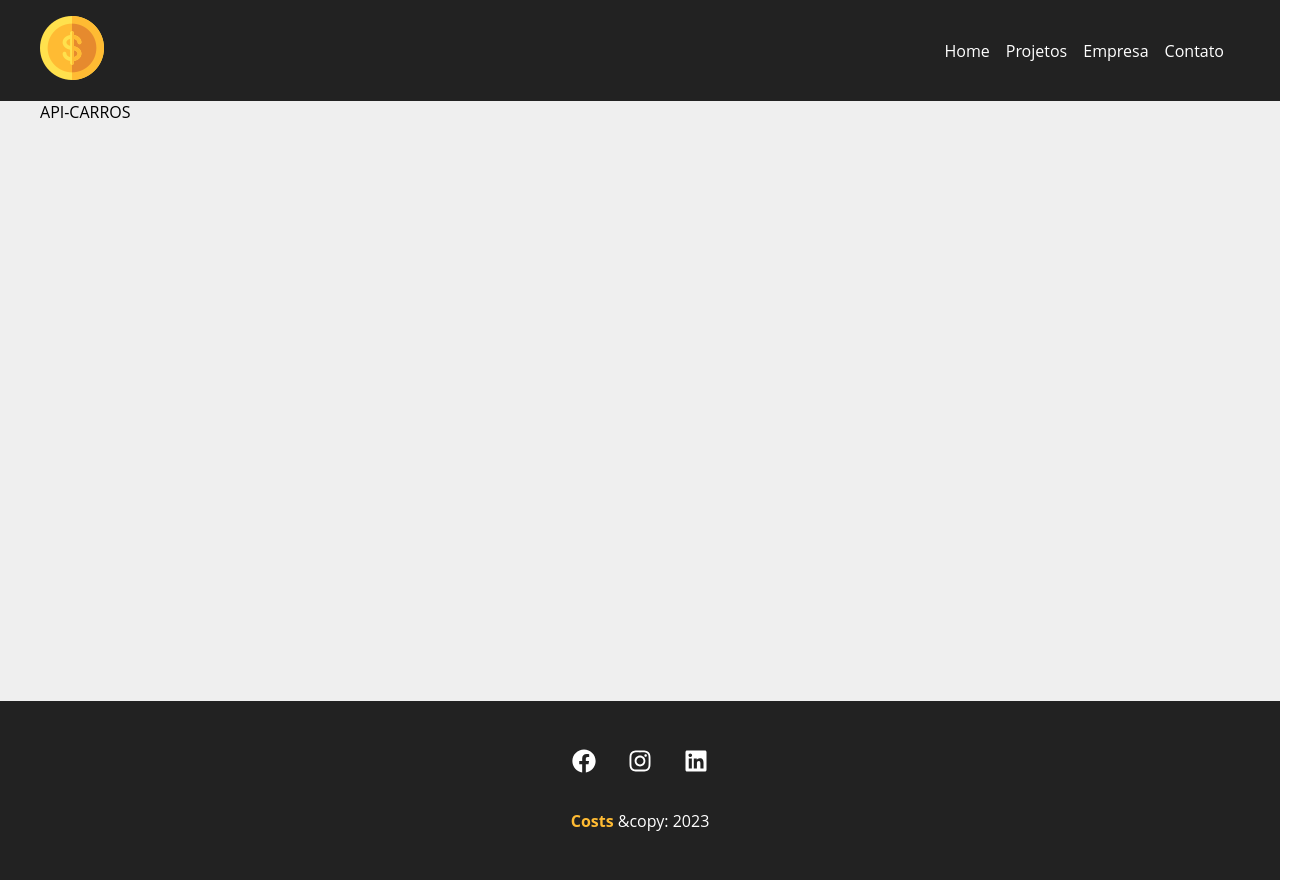
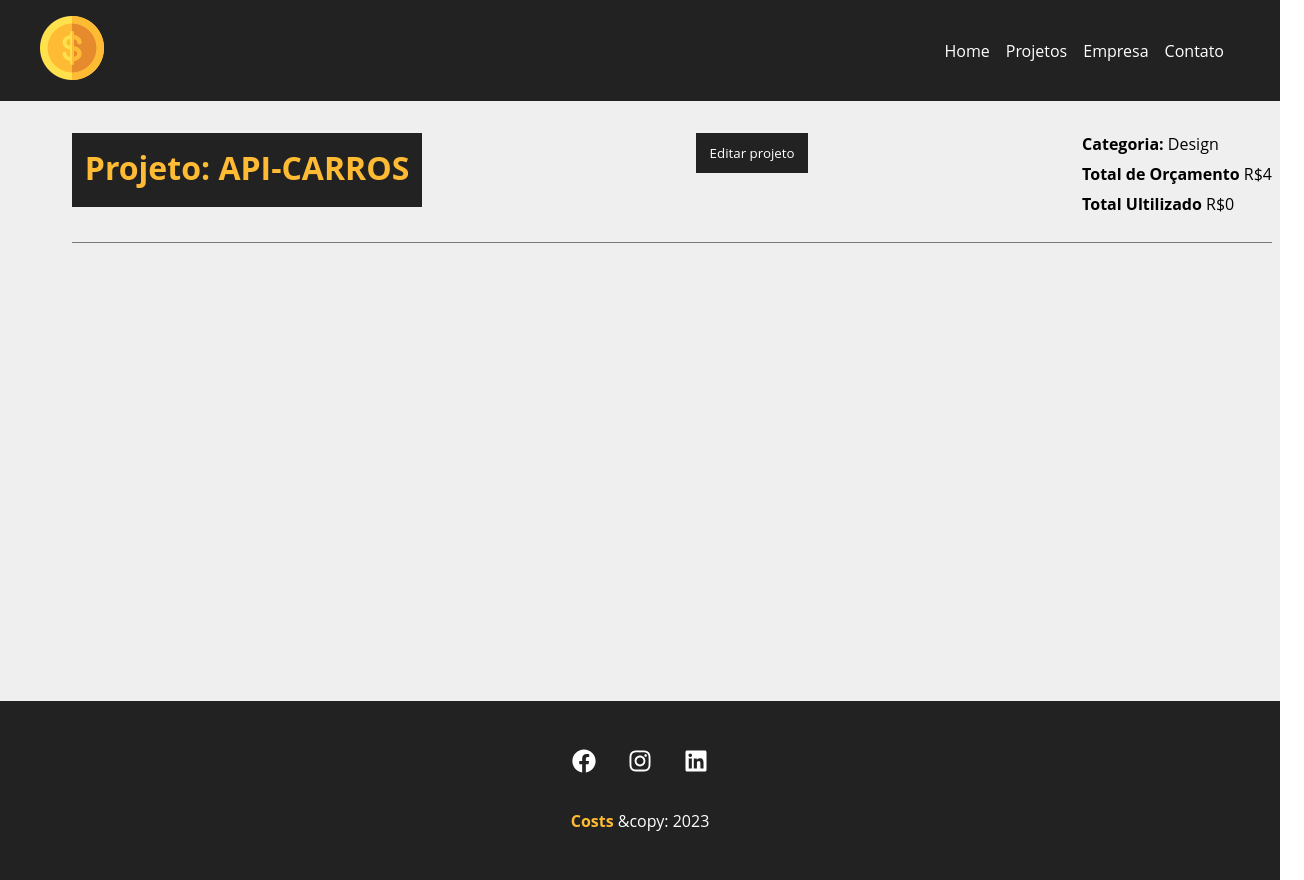
Before and after one commit to PauloBarros3335/Curso_react-, a React (Create React App) app: page /project/1 in a window 1280 px wide. Shown: the whole page, 1304 px wide, since content can reach past the window. Built offline with nearby package versions, Linux system fonts and the light colour scheme; data requests are answered from the project's data file.

Commit message:
Adicionado o serviço de mensagem, e atualização e atualização do priojeto

```diff
--- a/db.json
+++ b/db.json
@@ -12,11 +12,11 @@
       "id": 1
     },
     {
-      "name": "EEEEE",
-      "budget": "3333333",
+      "name": "Projeto atualizado",
+      "budget": "1300",
       "category": {
-        "id": "2",
-        "name": "Desenvolvimento"
+        "id": "1",
+        "name": "Infra"
       },
       "cost": 0,
       "services": [],
@@ -34,8 +34,8 @@
       "id": 3
     },
     {
-      "name": "111111",
-      "budget": "111111111",
+      "name": "Vai dá certo",
+      "budget": "333333333333333",
       "category": {
         "id": "3",
         "name": "Design"
@@ -99,6 +99,61 @@
       "cost": 0,
       "services": [],
       "id": 16
+    },
+    {
+      "name": "Vou chegar lá",
+      "budget": "130000",
+      "category": {
+        "id": "2",
+        "name": "Desenvolvimento"
+      },
+      "cost": 0,
+      "services": [],
+      "id": 17
+    },
+    {
+      "name": "Desse jeito vou longe",
+      "budget": "64",
+      "category": {
+        "id": "3",
+        "name": "Design"
+      },
+      "cost": 0,
+      "services": [],
+      "id": 18
+    },
+    {
+      "name": "Com muita fé em Deus vou chegar lá",
+      "budget": "10000000",
+      "category": {
+        "id": "2",
+        "name": "Desenvolvimento"
+      },
+      "cost": 0,
+      "services": [],
+      "id": 19
+    },
+    {
+      "name": "qqqq",
+      "budget": "11111",
+      "cost": 0,
+      "services": [],
+      "id": 20
+    },
+    {
+      "cost": 0,
+      "services": [],
+      "id": 21
+    },
+    {
+      "cost": 0,
+      "services": [],
+      "id": 22
+    },
+    {
+      "cost": 0,
+      "services": [],
+      "id": 23
     }
   ],
   "categories": [
--- a/src/components/pages/Project.js
+++ b/src/components/pages/Project.js
@@ -2,27 +2,173 @@ import styles from "./Project.module.css";
 
 import { useParams } from "react-router-dom";
 import { useEffect, useState } from "react";
+import Loading from "../layout/Loading";
+import Container from "../layout/Container";
+import Message from "../layout/Message";
+import ProjectForm from "../Project/ProjectForm";
 
 function Project() {
   const { id } = useParams();
 
   const [project, setProject] = useState([]);
+  const [showProjectForm, setShowProjectForm] = useState(false);
+  const [message, setMessage] = useState();
+  const [type, setType] = useState();
+  useEffect(() => {
+    setTimeout(() => {
+      fetch(`http://localhost:5000/projects/${id}`, {
+        method: "GET",
+        headers: {
+          "Content-Type": "application/json",
+        },
+      })
+        .then((resp) => resp.json())
+        .then((data) => {
+          setProject(data);
+        })
+        .catch((err) => console.log);
+    }, 5000);
+  }, [id]);
 
-  useEffect(() => {
-    fetch(`http://localhost:5000/projects/${id}`, {
-      method: "GET",
+  function editPost(project) {
+    // budget validation
+    if (project.budget < project.cost) {
+      setMessage("O orçamento  não pde ser nemmor que o custo do projeto!");
+      setType("error");
+      return false;
+    }
+    fetch(`http://localhost:5000/projects/${project.id}`, {
+      method: "PATCH",
       headers: {
-        "Content-Type": "application/json",
+        "Content-type": "application/json",
       },
+      body: JSON.stringify(project),
     })
       .then((resp) => resp.json())
       .then((data) => {
         setProject(data);
+        setShowProjectForm(false);
+        setMessage("Projeto atualizado!");
+        setType("success");
       })
-      .catch((err) => console.log);
-  }, [id]);
+      .catch((err) => console.log(err));
+  }
 
-  return <p>{project.name}</p>;
+  function toggleProjectForm() {
+    setShowProjectForm(!showProjectForm);
+  }
+
+  return (
+    <>
+      {project.name ? (
+        <div className={styles.project_details}>
+          <Container customClass="column">
+            {message && <Message type={type} msg={message} />}
+            <div className={styles.details_container}>
+              <h1>Projeto: {project.name}</h1>
+              <button className={styles.btn} onClick={toggleProjectForm}>
+                {!showProjectForm ? "Editar projeto" : "Fechar"}
+              </button>
+              {!showProjectForm ? (
+                <div className={styles.Project_info}>
+                  <p>
+                    <span>Categoria:</span> {project.category.name}
+                  </p>
+                  <p>
+                    <span>Total de Orçamento</span> R${project.budget}
+                  </p>
+                  <p>
+                    <span>Total Ultilizado</span> R${project.cost}
+                  </p>
+                </div>
+              ) : (
+                <div className={styles.Project_info}>
+                  <ProjectForm
+                    handleSubmit={editPost}
+                    btnText="Concluir edicão"
+                    projectData={project}
+                  />
+                </div>
+              )}
+            </div>
+          </Container>
+        </div>
+      ) : (
+        <Loading />
+      )}
+    </>
+  );
 }
 
 export default Project;
+
+// import styles from "./Project.module.css";
+// import { useParams } from "react-router-dom";
+// import { useEffect, useState } from "react";
+// import Loading from "../layout/Loading";
+// import Container from "../layout/Container";
+
+// function Project() {
+//   const { id } = useParams();
+
+//   const [project, setProject] = useState(null);
+//   const [showProjectForm, setShowProjectForm] = useState(false);
+
+//   useEffect(() => {
+//     setTimeout(() => {
+//       fetch(`http://localhost:5000/projects/${id}`, {
+//         method: "GET",
+//         headers: {
+//           "Content-Type": "application/json",
+//         },
+//       })
+//         .then((resp) => resp.json())
+//         .then((data) => {
+//           setProject(data);
+//         })
+//         .catch((err) => console.log);
+//     }, 5000);
+//   }, [id]);
+
+//   function toggleProjectForm() {
+//     setShowProjectForm(!showProjectForm);
+//   }
+
+//   return (
+//     <>
+//       {project && project.name ? (
+//         <div className={styles.Project.name}>
+//           <Container customClass="column">
+//             <div>
+//               <h1>Projeto: {project.name}</h1>
+//               <button onClick={toggleProjectForm}>
+//                 {!showProjectForm ? "Editar projeto" : "Fechar"}
+//               </button>
+//               {!showProjectForm ? (
+//                 <div>
+//                   <p>
+//                     <span>Categoria:</span> {project.category.name}
+//                   </p>
+//                   <p>
+//                     <span>Total de Orçamento</span> R${project.budget}
+//                   </p>
+//                   <p>
+//                     <span>Total Ultilizado</span> R${project.cost}
+//                   </p>
+//                 </div>
+//               ) : (
+//                 <div>
+//                   <p>detalhes do projeto</p>
+//                 </div>
+//               )}
+//             </div>
+//           </Container>
+//         </div>
+//       ) : (
+//         <Loading />
+//       )}
+//     </>
+//   );
+// }
+
+// export default Project;
--- a/src/components/pages/Project.module.css
+++ b/src/components/pages/Project.module.css
@@ -0,0 +1,48 @@
+.project_details {
+  padding: 2em;
+}
+
+.project_details h1,
+.project_details h2,
+.project_details p {
+  margin-bottom: 0.5em;
+}
+
+.project_details h1 {
+  background-color: #222;
+  color: #ffbb33;
+  padding: 0.4em;
+}
+
+.project_details span {
+  font-weight: bold;
+}
+
+.details_container,
+.service_from_containser {
+  border-bottom: 1px solid #7a7a7a;
+  margin-bottom: 1.2em;
+  padding-bottom: 1.2em;
+  display: flex;
+  justify-content: space-between;
+  flex-wrap: wrap;
+}
+
+.btn {
+  background-color: #222;
+  color: #fff;
+  padding: 0.5em 1em;
+  text-decoration: none;
+  transition: 0.5s;
+  cursor: pointer;
+  max-height: 40px;
+  border: none;
+}
+
+.btn:hover {
+  color: #ffbb33;
+}
+
+.project_info {
+  width: 100%;
+}
```
